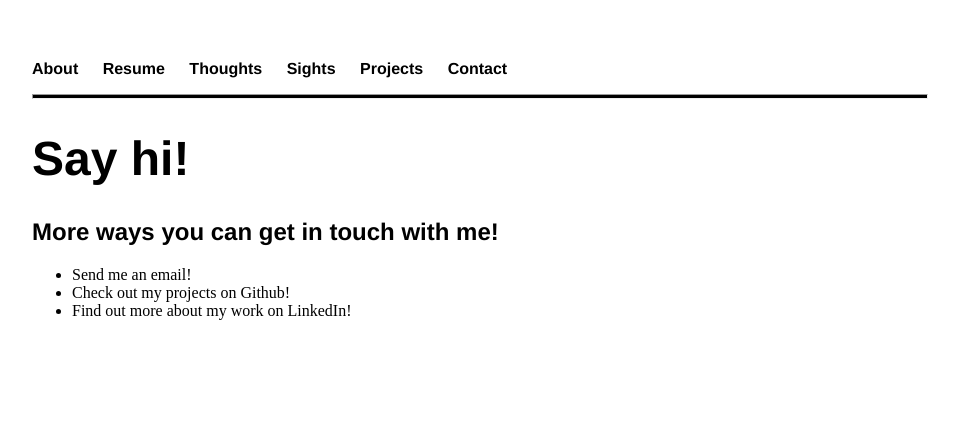
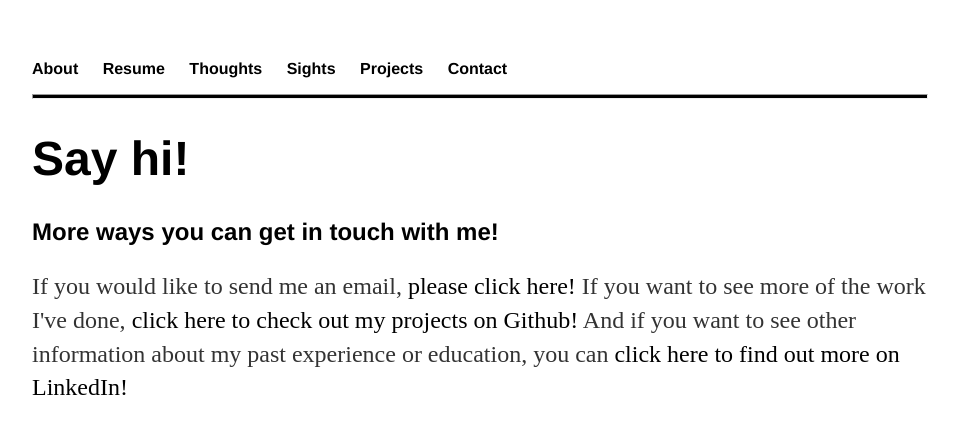
Before and after one commit to IronmanMk40/Matsick-Dot-Com, a Jekyll site: the page built from contact/index.html, in a window 1280 px wide. Shown: the top 434 px of the page, without its empty margins (160-1119 px from the left). Built offline with Jekyll 4.4.1, drawn with Linux system fonts in a browser that asks for light colours.

Commit message:
Changed from list form to a paragraph

```diff
--- a/contact/index.html
+++ b/contact/index.html
@@ -5,9 +5,10 @@ title: Contact Me!
 <div class="blurb">
 	<h1>Say hi!</h1>
 	<h2>More ways you can get in touch with me!</h2>
-	<ul>
-	      <li><a href="mailto:caleb@matsick.com">Send me an email!</a></li>
-	      <li><a href="https://github.com/calebmatsick">Check out my projects on Github!</a></li>
-		<li><a href="https://www.linkedin.com/in/calebmatsick/">Find out more about my work on LinkedIn! </a></li>
-	</ul>
+	<p>If you would like to send me an email, <a href="mailto:caleb@matsick.com">please click here!</a>
+	    If you want to see more of the work I've done, <a href="https://github.com/calebmatsick">
+		click here to check out my projects on Github!</a>
+		And if you want to see other information about my past experience or education, you can
+		<a href="https://www.linkedin.com/in/calebmatsick/">click here to find out more on LinkedIn!</a>
+	</p>
 </div><!-- /.blurb -->
```
